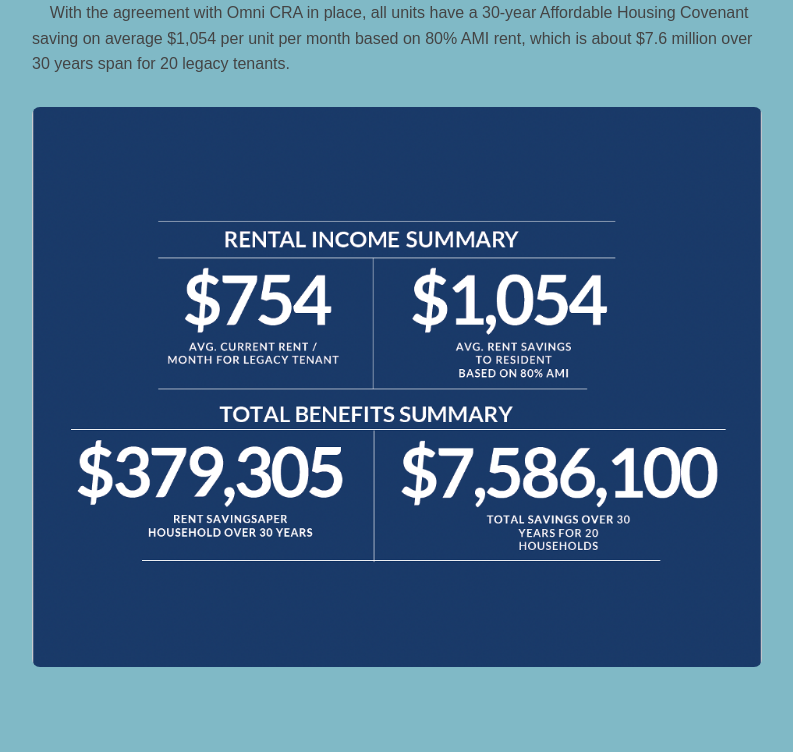
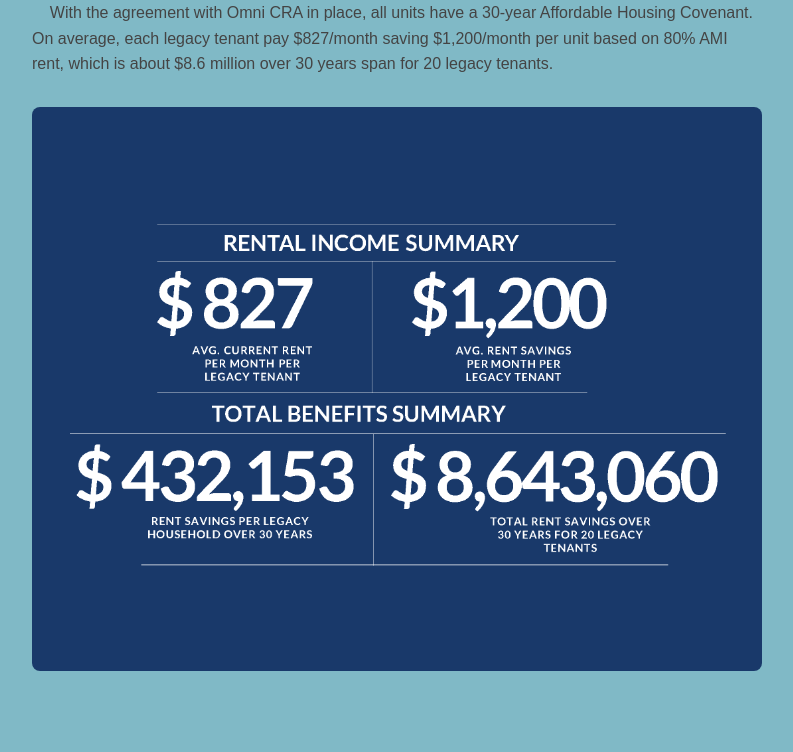
Before and after one commit to suzsy/16-corner, a plain HTML site: page Impact.html in a window 1280 px wide. Shown: the part 382-1134 px from the top of the page, without its empty margins (243-1036 px from the left). Drawn offline with Linux system fonts and the light colour scheme.

Commit message:
impact update

```diff
--- a/Impact.html
+++ b/Impact.html
@@ -272,8 +272,8 @@
     <div class="awards-content">
         <div class="award-section">
             <h2>Impact</h2>
-            <p>&nbsp;&nbsp;&nbsp;&nbsp;With the agreement with Omni CRA in place, all units have a 30-year Affordable Housing Covenant saving on average $1,054 per unit per month based on 80% AMI rent, which is about $7.6 million over 30 years span for 20 legacy tenants. </p>
-            <img src="Project summary/impact.png" class="award-image">
+            <p>&nbsp;&nbsp;&nbsp;&nbsp;With the agreement with Omni CRA in place, all units have a 30-year Affordable Housing Covenant. On average, each legacy tenant pay $827/month saving $1,200/month per unit based on 80% AMI rent, which is about $8.6 million over 30 years span for 20 legacy tenants. </p>
+            <img src="Project summary/Rent Impact.png" class="award-image">
         </div>
 
         <div class="award-section">
```
Also changed, not shown: Project summary/Rent Impact.png (added).
